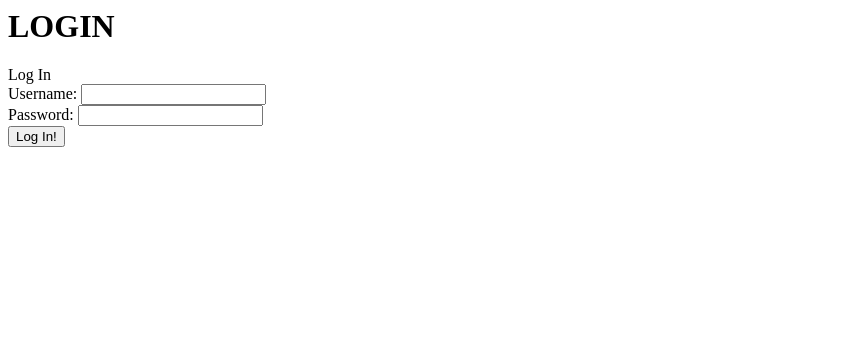
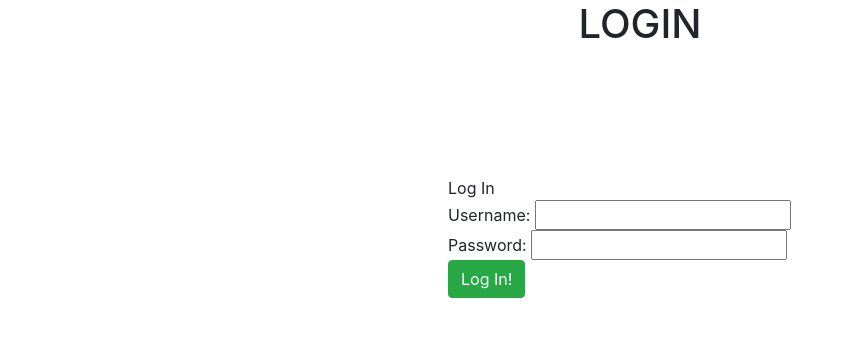
Before and after one commit to IndiaCFG3/team-29, a Django app: page /login in a window 1280 px wide. Shown: the top 337 px of the page, without its empty margins (0-846 px from the left). Run offline with Django 3.2, Linux system fonts and the light colour scheme; some libraries are stand-ins or nearby versions.

Commit message:
Added bootstrap to Login page

```diff
--- a/wastemanagement/app/templates/app/login.html
+++ b/wastemanagement/app/templates/app/login.html
@@ -1,5 +1,23 @@
-<h1>LOGIN</h1>
-<form method="post">
+<!DOCTYPE html>
+<html lang="en">
+
+<head>
+
+        <title>Solid Waste Management</title>
+        <!-- Required meta tags -->
+        <meta charset="utf-8">
+        <meta name="viewport" content="width=device-width, initial-scale=1, shrink-to-fit=no">
+
+        <!-- Bootstrap CSS -->
+        <link rel="stylesheet" href="https://stackpath.bootstrapcdn.com/bootstrap/4.3.1/css/bootstrap.min.css" integrity="sha384-ggOyR0iXCbMQv3Xipma34MD+dH/1fQ784/j6cY/iJTQUOhcWr7x9JvoRxT2MZw1T" crossorigin="anonymous">
+
+    <link rel="stylesheet" href="styles3.css">
+    <title>CARPE</title>
+</head>
+
+<body>
+<h1 style="text-align: center;">LOGIN</h1>
+<form method="post" style="margin-left: 35%; margin-top: 10%;">
 	{{message}}<br>
 
    {% csrf_token %}
@@ -10,3 +28,5 @@
   <button type="submit" class="btn btn-success">Log In!</button>
 
 </form>
+</body>
+</html>
```
